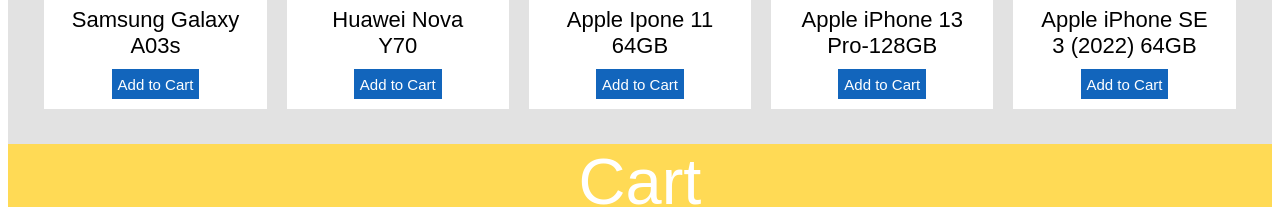
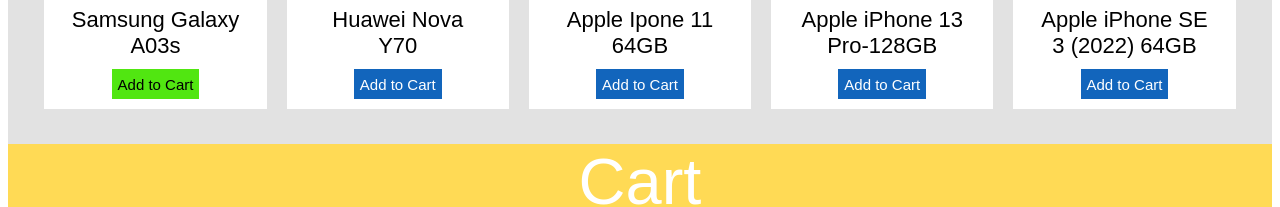
Before and after one commit to LathikaDilshan/Ecommerce-UI, a plain HTML site: page index.html in a window 1280 px wide. In both pictures the pointer is over the button 155 px from the left and 452 px from the top of the page. Shown: the part 368-575 px from the top of the page. Drawn offline with Linux system fonts and the light colour scheme.

Commit message:
Update index.html

```diff
--- a/index.html
+++ b/index.html
@@ -56,6 +56,13 @@
             border-radius: 0%;
             height: 30px;
             font-size: 15px;
+        }
+
+        .ui_item-button:hover {
+            transition: 0.5s;
+            background-color: rgb(81, 230, 17);
+            color: rgb(0, 0, 0);
+            cursor: pointer;
         }
 
         .ui_footer {
```
